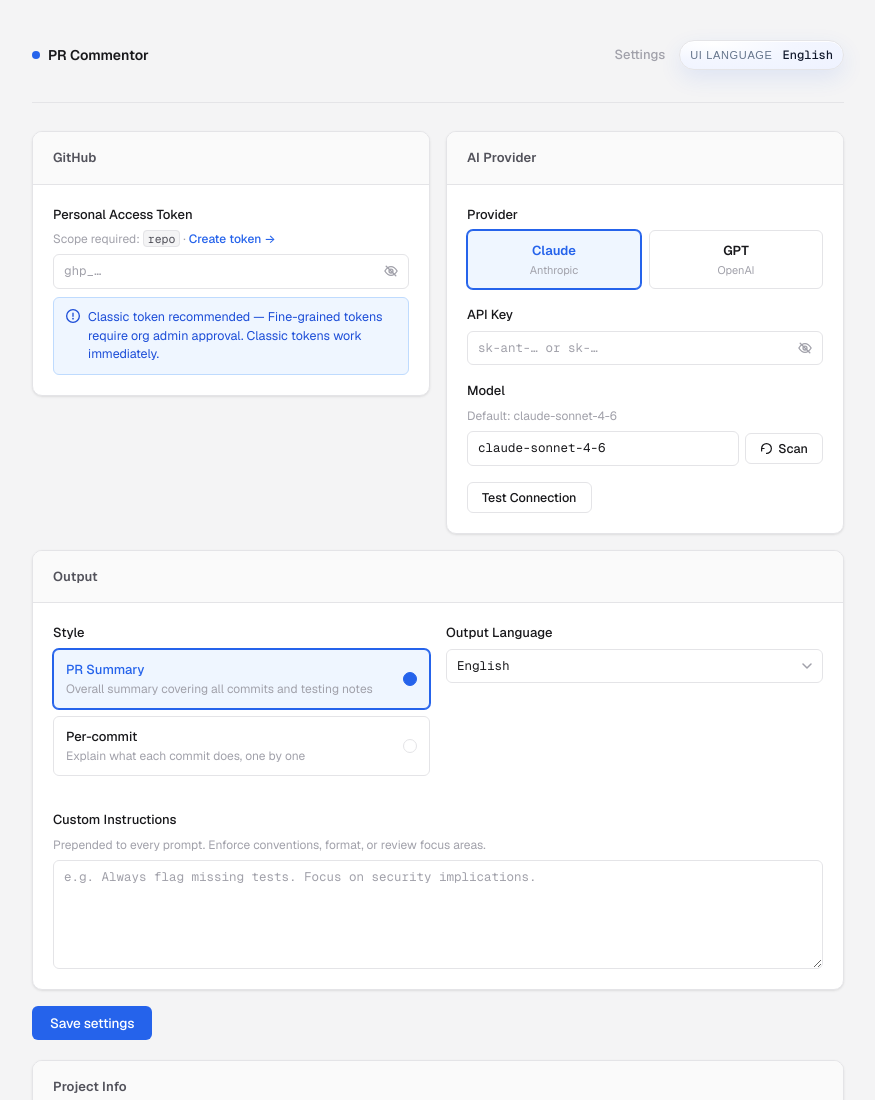
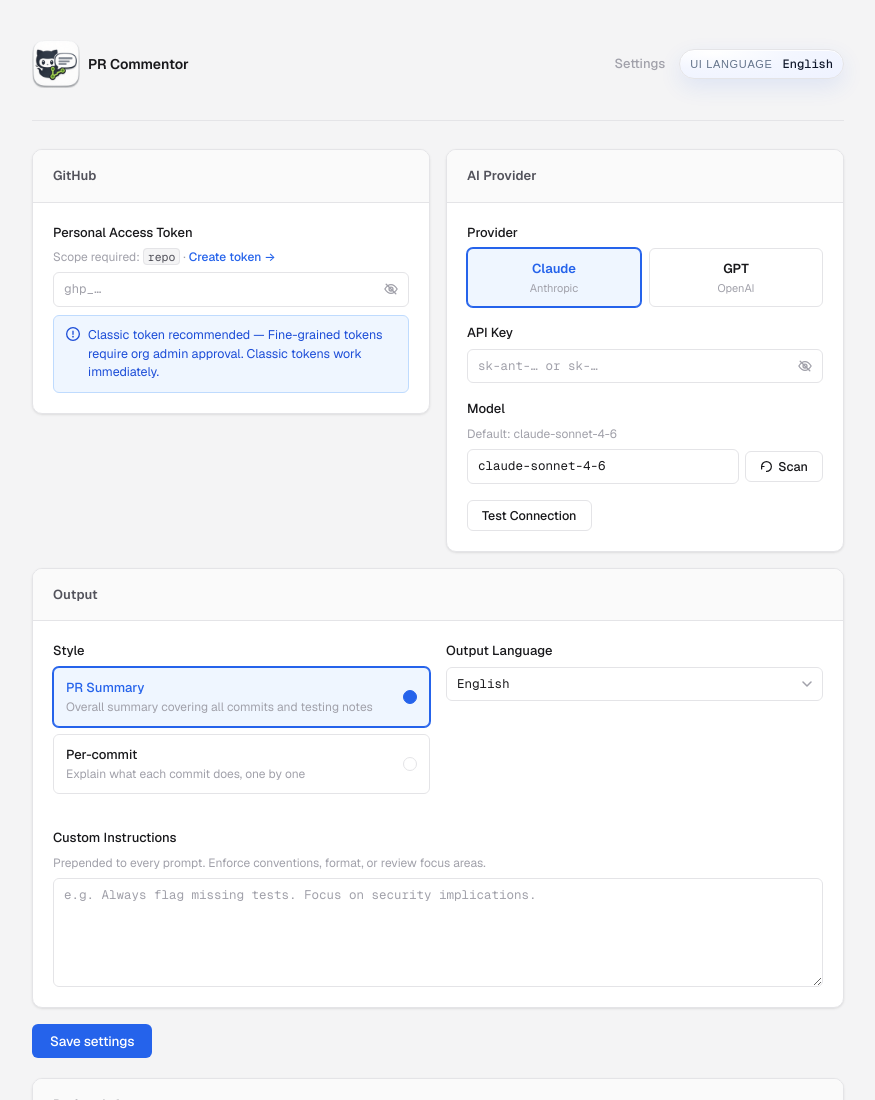
Before and after one commit to PhantasWeng/pr-commentor, a website built with Vite: page src/options/index.html in a window 1280 px wide. Shown: the top 1100 px of the page, without its empty margins (202-1077 px from the left). Built offline with nearby package versions, Linux system fonts and the light colour scheme; some packages are replaced by stand-ins of ours.

Commit message:
feat(options): replace brand dot with brand icon image for improved branding visibility

```diff
--- a/src/options/index.html
+++ b/src/options/index.html
@@ -14,7 +14,7 @@
 
       <header class="page-header">
         <div class="brand">
-          <span class="brand-dot"></span>
+          <img src="/icons/icon128.png" alt="" class="brand-icon" aria-hidden="true" />
           <span class="brand-name">PR Commentor</span>
         </div>
         <div class="header-right">
--- a/src/options/options.css
+++ b/src/options/options.css
@@ -65,11 +65,10 @@ body {
   color: var(--text);
 }
 
-.brand-dot {
-  width: 8px;
-  height: 8px;
-  border-radius: 50%;
-  background: var(--accent);
+.brand-icon {
+  width: 48px;
+  height: 48px;
+  display: block;
 }
 
 .header-right {
```
